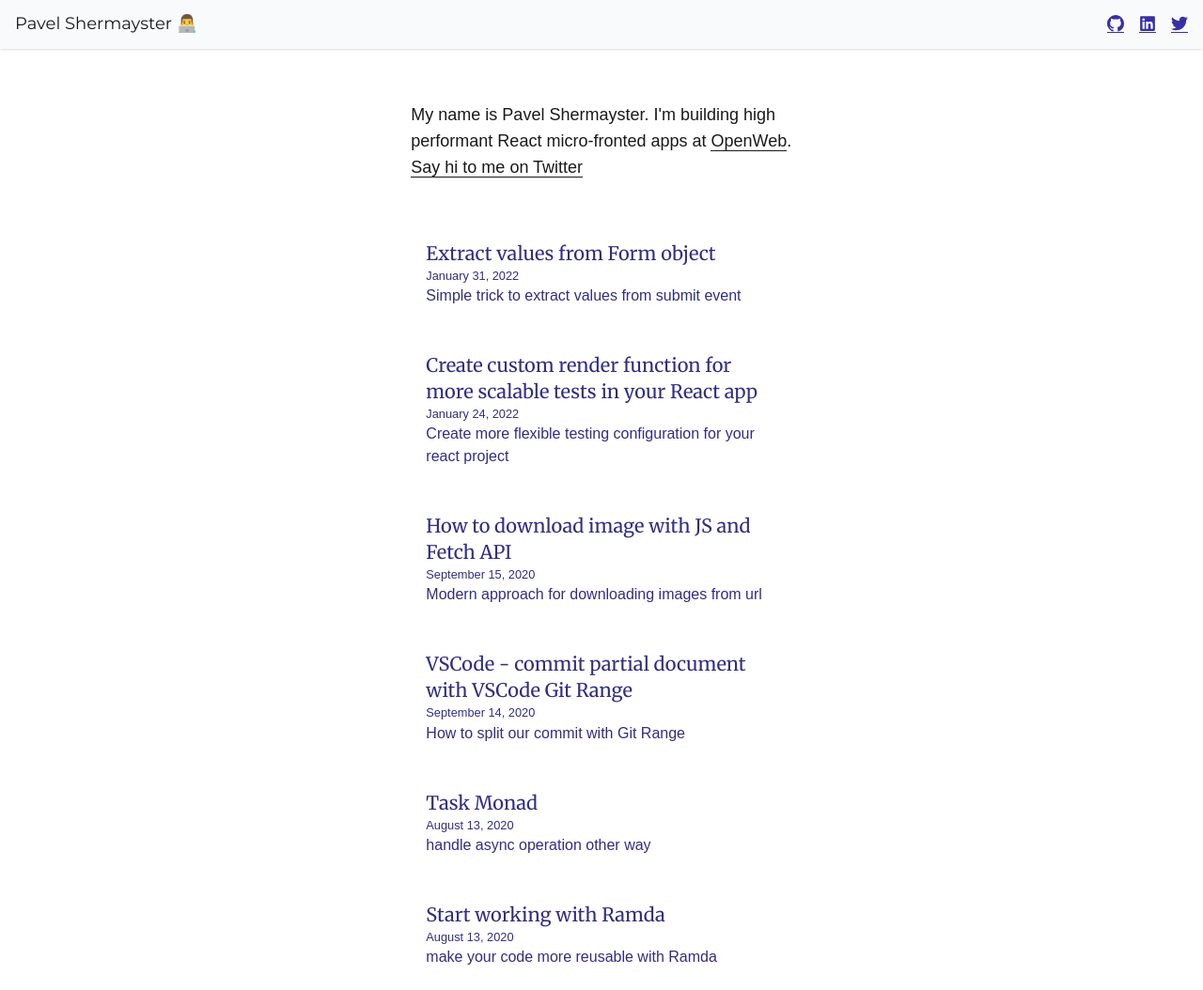
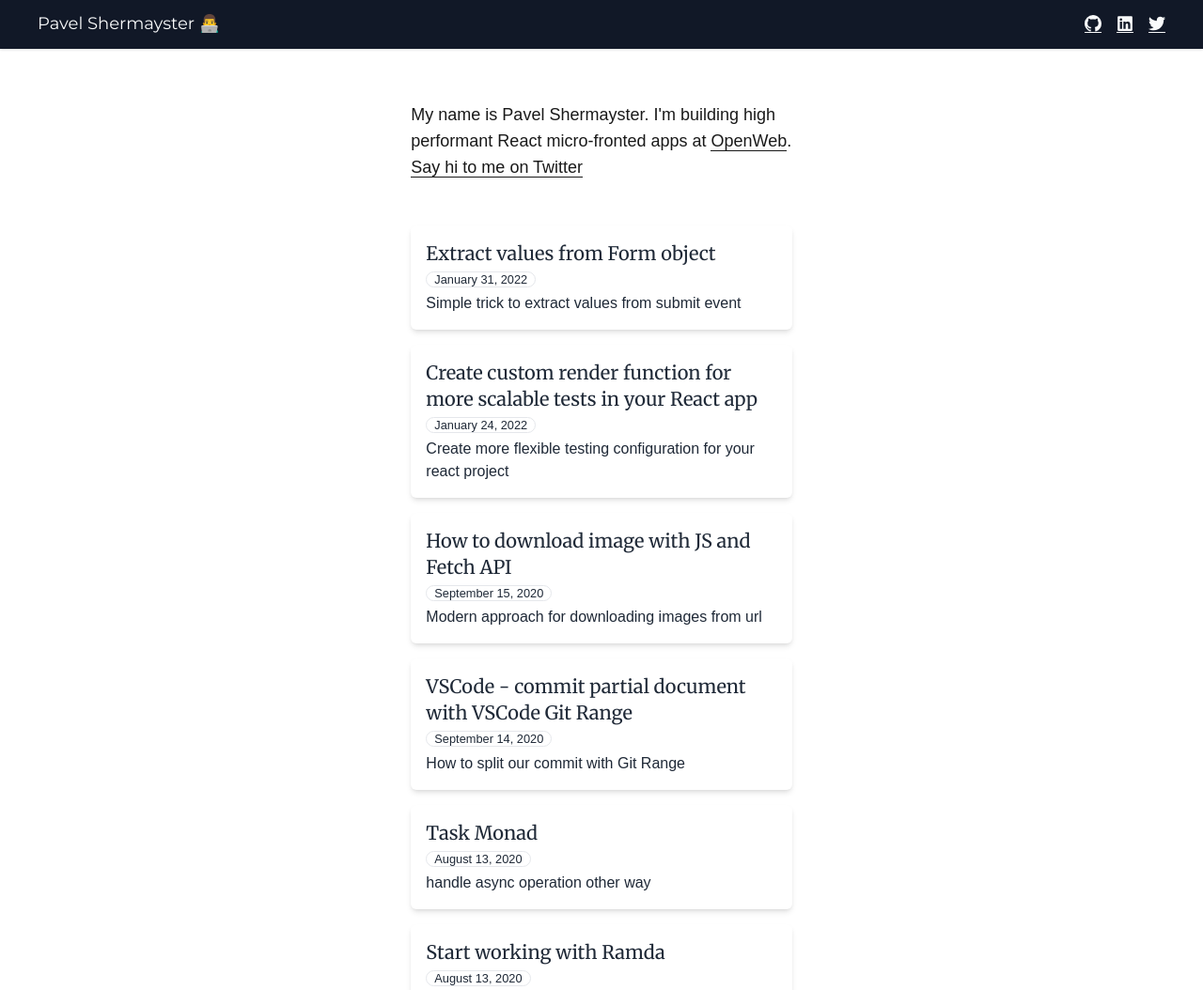
Before and after one commit to Shermayster/personal-blog, a Gatsby site: page / in a window 1280 px wide. Shown: the top 1054 px of the page at 94% size. Built offline with nearby package versions, Linux system fonts and the light colour scheme; Gatsby itself is replaced by a stand-in of ours; some packages are replaced by stand-ins of ours.

Commit message:
styles improvements

```diff
--- a/src/components/layout.js
+++ b/src/components/layout.js
@@ -29,11 +29,11 @@ class Layout extends React.Component {
       header = (
         <>
           <h1>
-            <Link className="shadow-none" to={`/`}>
+            <Link className="shadow-none text-gray-50" to={`/`}>
               {title}
             </Link>
           </h1>
-          <div className="flex gap-4 text-lg shadow-none text-indigo-800">
+          <div className="flex gap-4 text-lg shadow-none text-gray-50">
             {social}
           </div>
         </>
@@ -42,11 +42,11 @@ class Layout extends React.Component {
       header = (
         <>
           <h3>
-            <Link className="shadow-none" to={`/`}>
+            <Link className="shadow-none text-gray-50" to={`/`}>
               {title}
             </Link>
           </h3>
-          <div className="flex gap-4 text-lg shadow-none text-indigo-800">
+          <div className="flex gap-4 text-lg shadow-none text-gray-50">
             <Link to={`/`} className="shadow-none">
               All Articles
             </Link>
@@ -57,11 +57,11 @@ class Layout extends React.Component {
     }
     return (
       <div className="min-h-screen flex flex-col justify-between">
-        <header className="flex flex-col items-center md:items-start md:flex-row bg-gray-50 shadow text-lg p-4 md:align-middle justify-between">
+        <header className="flex flex-col items-center md:items-start md:flex-row bg-gray-900 text-gray-50 shadow text-lg p-4 px-10 md:align-middle justify-between">
           {header}
         </header>
         <main className="mx-2 my-4 flex-grow flex">{children}</main>
-        <footer className="bg-indigo-800 text-emerald-100 px-4 flex justify-center">
+        <footer className="bg-gray-800 text-gray-100 px-4 flex justify-center">
           <Bio />
         </footer>
       </div>
--- a/src/pages/index.js
+++ b/src/pages/index.js
@@ -12,7 +12,7 @@ const Blog = (props) => {
   return (
     <Layout location={location} title={siteTitle}>
       <SEO title="All posts" />
-      <div className="lg:grid lg:grid-cols-3 md:gap-2 lg:gap-4 p-2">
+      <div className="lg:grid lg:grid-cols-3 md:gap-2 lg:gap-4 p-2 flex flex-col gap-2">
         <div className="col-start-2 text-lg">
           <Bio />
         </div>
@@ -21,11 +21,15 @@ const Blog = (props) => {
           return (
             <Link
               to={`blog${node.fields.slug}`}
-              className="lg:col-start-2 p-4 bg-white text-indigo-900 hover:bg-indigo-800 hover:text-emerald-50 hover:shadow shadow-none flex flex-col justify-center"
+              className="lg:col-start-2 p-4 bg-white text-gray-800 rounded-md shadow-md hover:bg-gray-800 hover:text-gray-50 hover:-translate-y-1 transition duration-300 flex flex-col justify-center gap-1"
               key={node.fields.slug}
             >
               <h3 className="text-xl">{title}</h3>
-              <small>{node.frontmatter.date}</small>
+              <small>
+                <span className="border rounded-full px-2">
+                  {node.frontmatter.date}
+                </span>
+              </small>
               <p
                 dangerouslySetInnerHTML={{
                   __html: node.frontmatter.description || node.excerpt,
```
